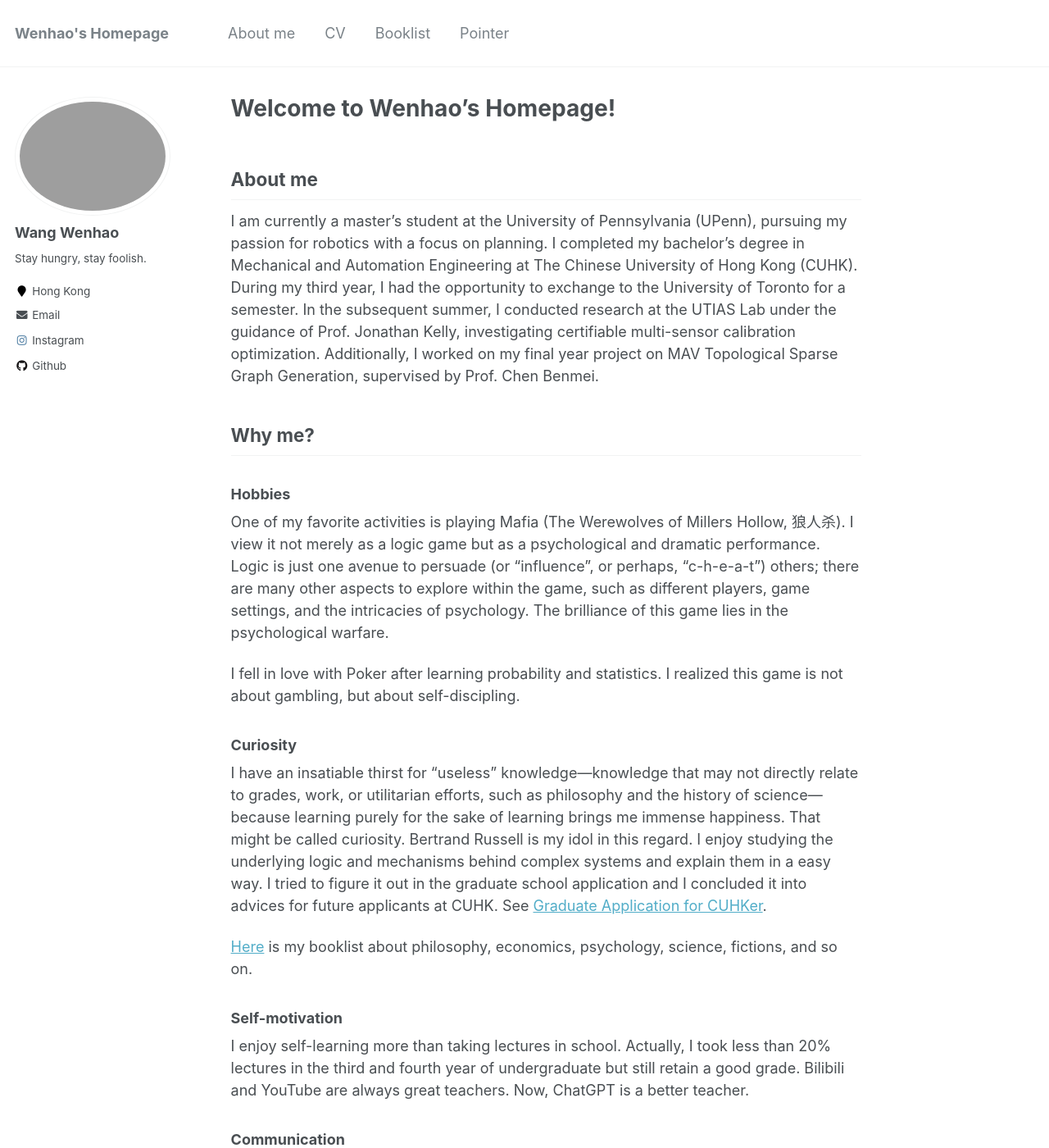
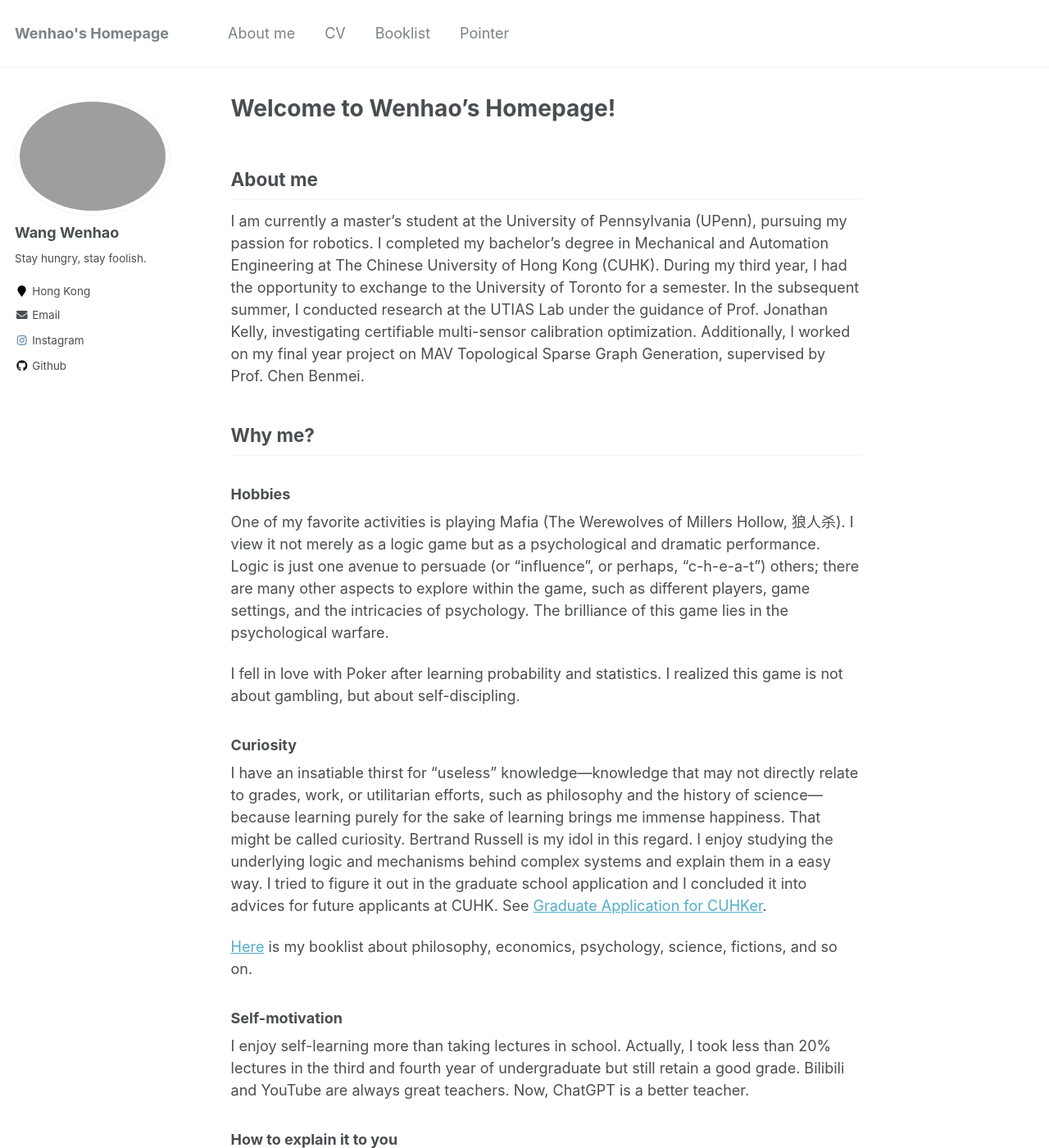
Before and after one commit to Hao-Starrr/Hao-Starrr.github.io, a Jekyll site: the page built from _pages/about.md, in a window 1280 px wide and 1400 px high. Shown: the whole window at 82% size. Built offline with Jekyll 4.4.1, drawn with Linux system fonts in a browser that asks for light colours; some of the changed text lies outside the part shown.

Commit message:
Update about.md

```diff
--- a/_pages/about.md
+++ b/_pages/about.md
@@ -11,7 +11,7 @@
 
 ## About me
 
-I am currently a master's student at the University of Pennsylvania (UPenn), pursuing my passion for robotics with a focus on planning. I completed my bachelor's degree in Mechanical and Automation Engineering at The Chinese University of Hong Kong (CUHK). During my third year, I had the opportunity to exchange to the University of Toronto for a semester. In the subsequent summer, I conducted research at the UTIAS Lab under the guidance of Prof. Jonathan Kelly, investigating certifiable multi-sensor calibration optimization. Additionally, I worked on my final year project on MAV Topological Sparse Graph Generation, supervised by Prof. Chen Benmei.
+I am currently a master's student at the University of Pennsylvania (UPenn), pursuing my passion for robotics. I completed my bachelor's degree in Mechanical and Automation Engineering at The Chinese University of Hong Kong (CUHK). During my third year, I had the opportunity to exchange to the University of Toronto for a semester. In the subsequent summer, I conducted research at the UTIAS Lab under the guidance of Prof. Jonathan Kelly, investigating certifiable multi-sensor calibration optimization. Additionally, I worked on my final year project on MAV Topological Sparse Graph Generation, supervised by Prof. Chen Benmei.
 
 ## Why me?
 
@@ -31,6 +31,10 @@
 
 I enjoy self-learning more than taking lectures in school. Actually, I took less than 20% lectures in the third and fourth year of undergraduate but still retain a good grade. Bilibili and YouTube are always great teachers. Now, ChatGPT is a better teacher.
 
+### How to explain it to you
+
+I know how to explain complex things clearly and simply. See my blog: [怎么解释你才懂](https://medium.com/@haostarrr/%E6%80%8E%E4%B9%88%E8%A7%A3%E9%87%8A%E4%BD%A0%E6%89%8D%E6%87%82-e937fc93be55).
+
 ### Communication
 
 My experience in the debate team taught me a lot about communication skills. In the minds of many, debate is defensive or aggressive talk and is considered an inefficient, consensus-eluding form of communication. However, debate is actually a way to persuade the audience (not the opponents) by clashing with the opposing stance. It can be seen as another form of presentation. Debate training teaches me the technics of verbal sparring. But once you master the bad habits, you naturally understand what is a good communication, and how to "Seek common ground while reserve differences" — just do the opposite of sparring.
```
Also changed, not shown: other parts of _pages/about.md (+0 -2 lines).
